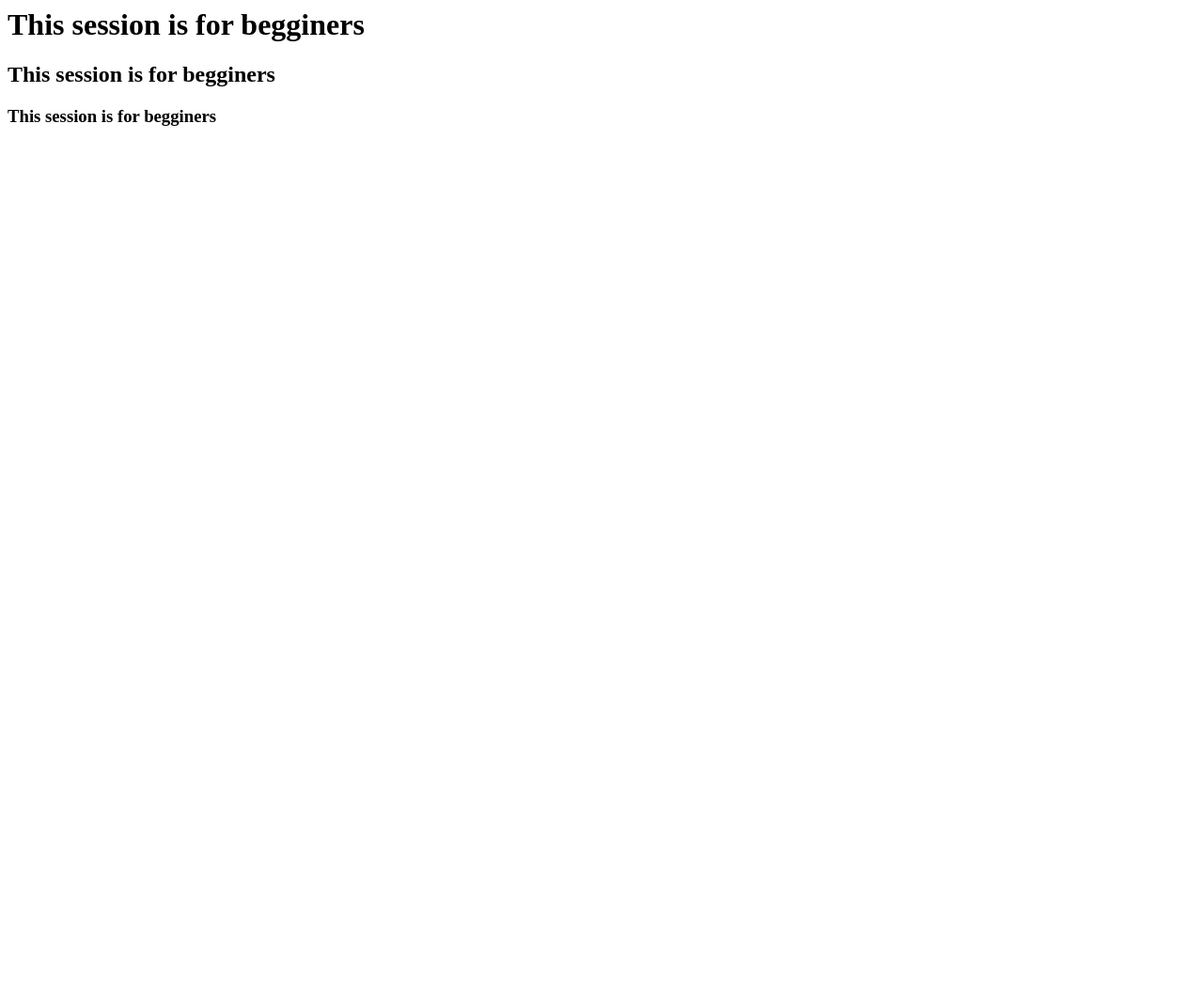
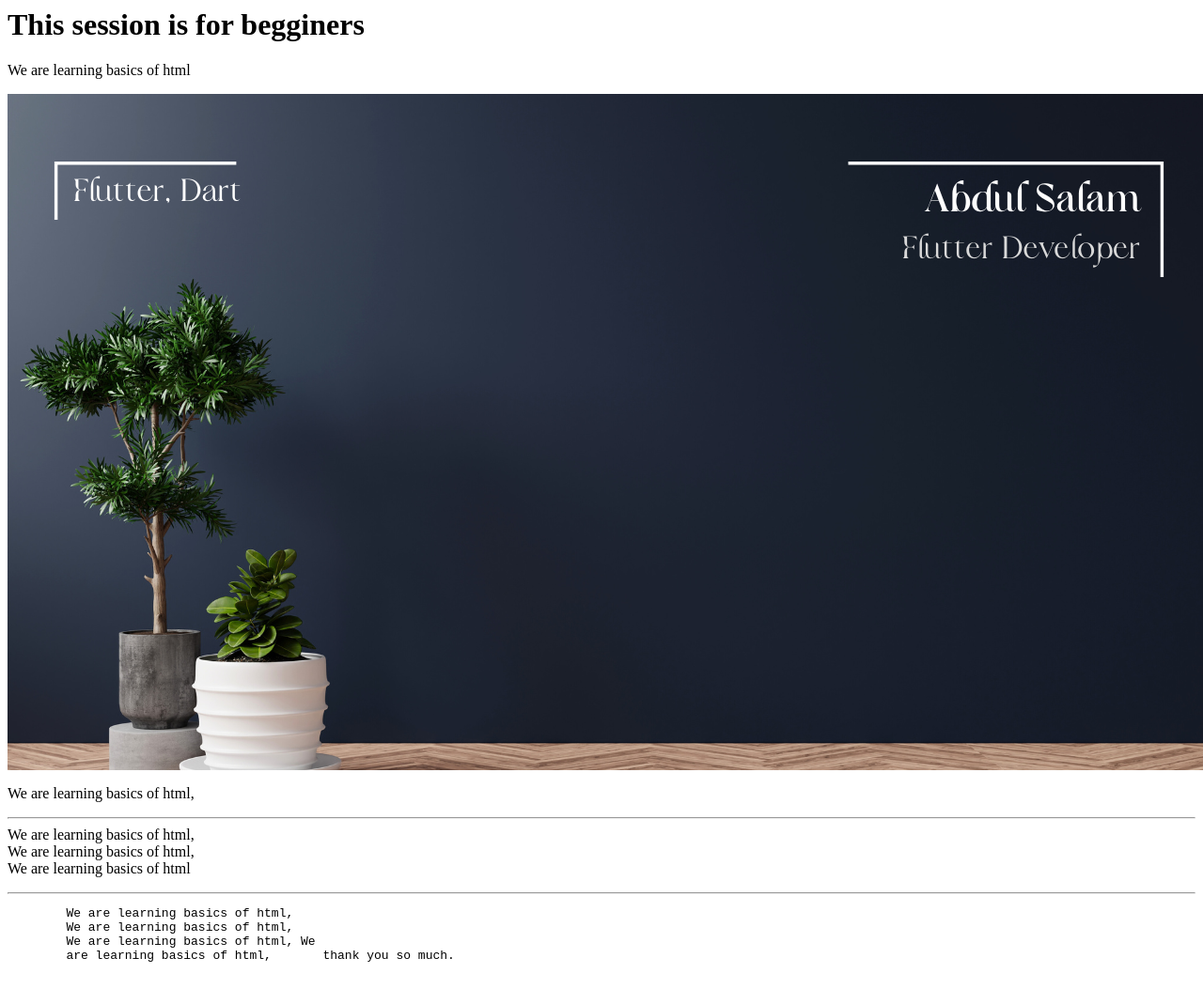
Before and after one commit to abdul-salam111/learning-basics-of-html, a plain HTML site: page index.html in a window 1280 px wide. Shown: the whole page at 94% size. Before the commit the page ends 800 px from the top, so only its background shows below. Drawn offline with Linux system fonts and the light colour scheme.

Commit message:
second commit

```diff
--- a/index.html
+++ b/index.html
@@ -1,12 +1,30 @@
 <html lang="en">
+
 <head>
     <meta charset="UTF-8">
     <meta name="viewport" content="width=device-width, initial-scale=1.0">
     <title>Learning the basics of HTML</title>
+    <link rel="stylesheet" href="style.css">
 </head>
+
 <body>
     <h1>This session is for begginers</h1>
-    <h2>This session is for begginers</h2>
-    <h3>This session is for begginers</h3>
+    <!-- <h2>This session is for begginers</h2>
+    <h3>This session is for begginers</h3> -->
+    <p>We are learning basics of html</p>
+    <img src="Abdul Salam.png" alt="">
+
+    <p>We are learning basics of html,<br>
+        <hr> We are learning basics of html, <br> We are learning basics of html,<br> We
+        are learning
+        basics of html
+    </p>
+    <hr>
+    <pre>        We are learning basics of html,
+        We are learning basics of html,
+        We are learning basics of html, We
+        are learning basics of html,       thank you so much.
+    </pre>
 </body>
+
 </html>
```
Also changed, not shown: Abdul Salam.png (added), style.css (added).
